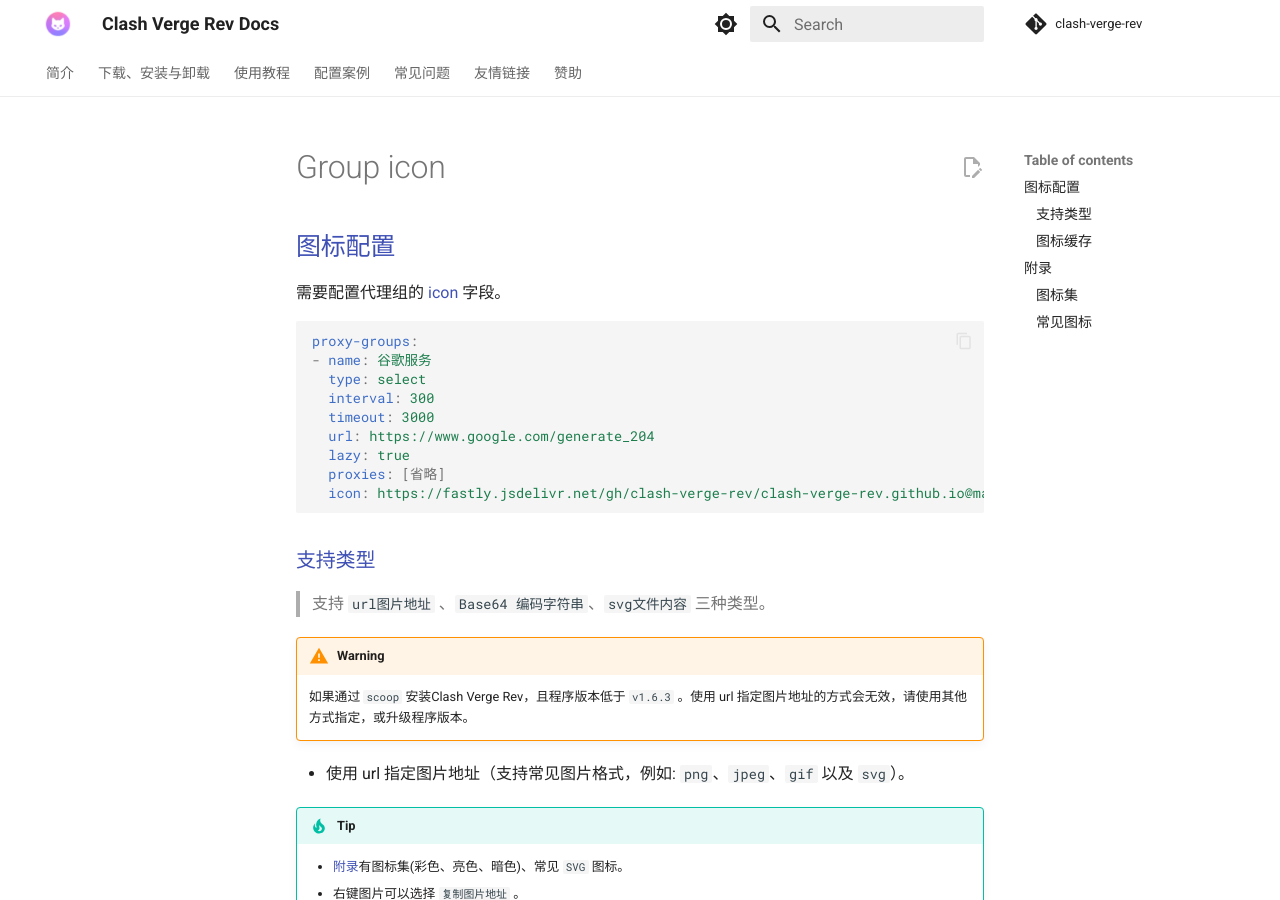
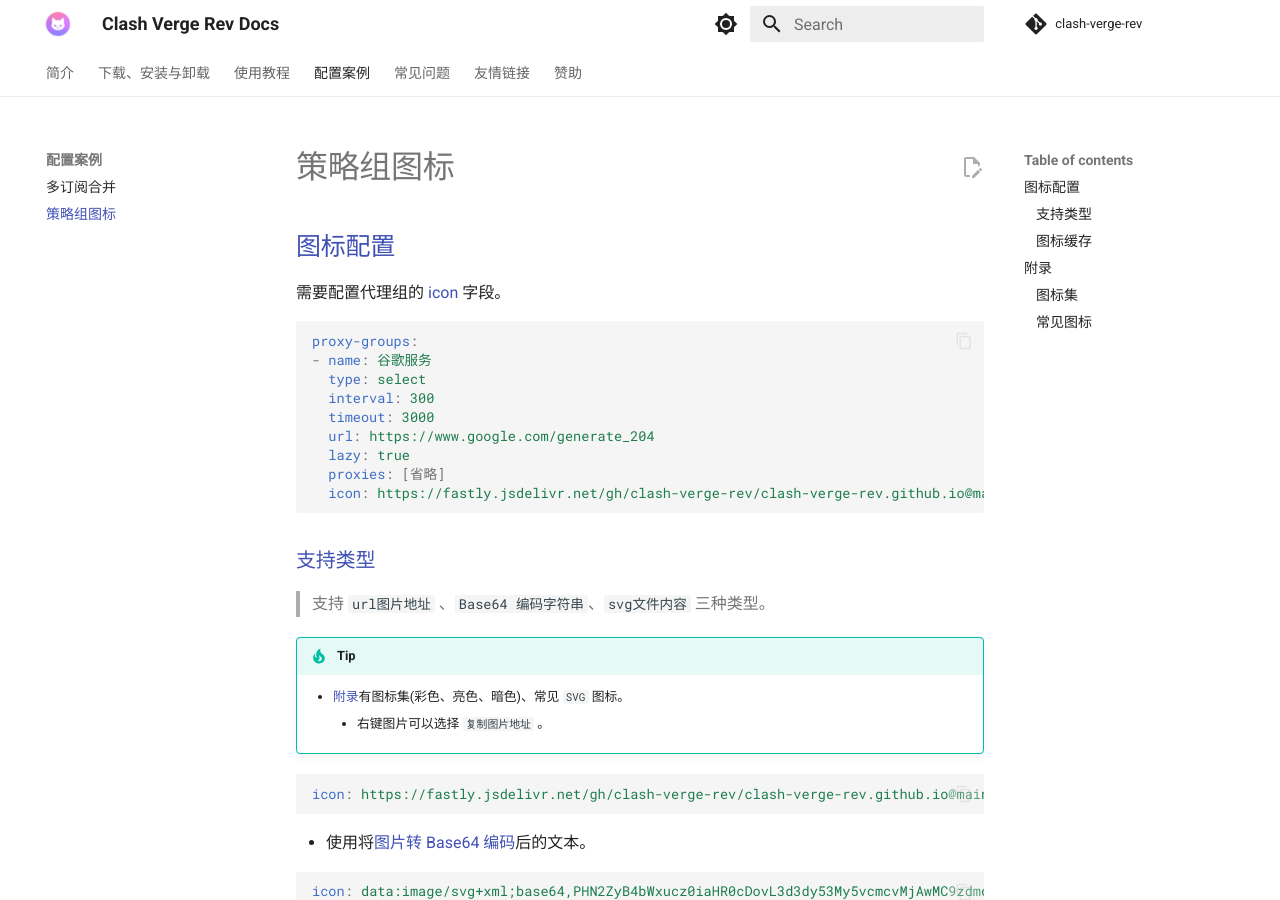
Before and after one commit to clash-verge-rev/clash-verge-rev.github.io, an MkDocs documentation site: the page built from docs/guide/group_icon/group_icon.md, in a window 1280 px wide and 900 px high. Built offline with MkDocs 1.6.1 and Material for MkDocs 9.7.7, drawn with Linux system fonts in a browser that asks for light colours; comment, search, counter and statistics services are not loaded.

Commit message:
update: group icon

````diff
--- a/docs/guide/group_icon/group_icon.md
+++ b/docs/guide/group_icon/group_icon.md
@@ -19,15 +19,10 @@ proxy-groups:
 > 支持 `url图片地址` 、`Base64 编码字符串`、`svg文件内容` 三种类型。
 
 <!-- prettier-ignore -->
-!!! warning
-    如果通过 `scoop` 安装Clash Verge Rev，且程序版本低于 `v1.6.3` 。使用 url 指定图片地址的方式会无效，请使用其他方式指定，或升级程序版本。
+!!! tip
 
-- 使用 url 指定图片地址（支持常见图片格式，例如: `png`、`jpeg`、`gif` 以及 `svg`）。
-
-<!-- prettier-ignore -->
-!!! tip
     - [附录](#_4)有图标集(彩色、亮色、暗色)、常见 `SVG` 图标。
-    - 右键图片可以选择 `复制图片地址` 。
+        - 右键图片可以选择 `复制图片地址` 。
 
 ```yaml
 icon: https://fastly.jsdelivr.net/gh/clash-verge-rev/clash-verge-rev.github.io@main/docs/assets/icons/google.svg
--- a/mkdocs.yml
+++ b/mkdocs.yml
@@ -35,6 +35,7 @@ nav:
       #     - Script配置: guide/script.md
   - 配置案例:
       - 多订阅合并: guide/config.md
+      - 策略组图标: guide/group_icon/group_icon.md
   # - 新手教程: guide/start.md
   - 常见问题:
       - Windows: faq/windows.md
````
